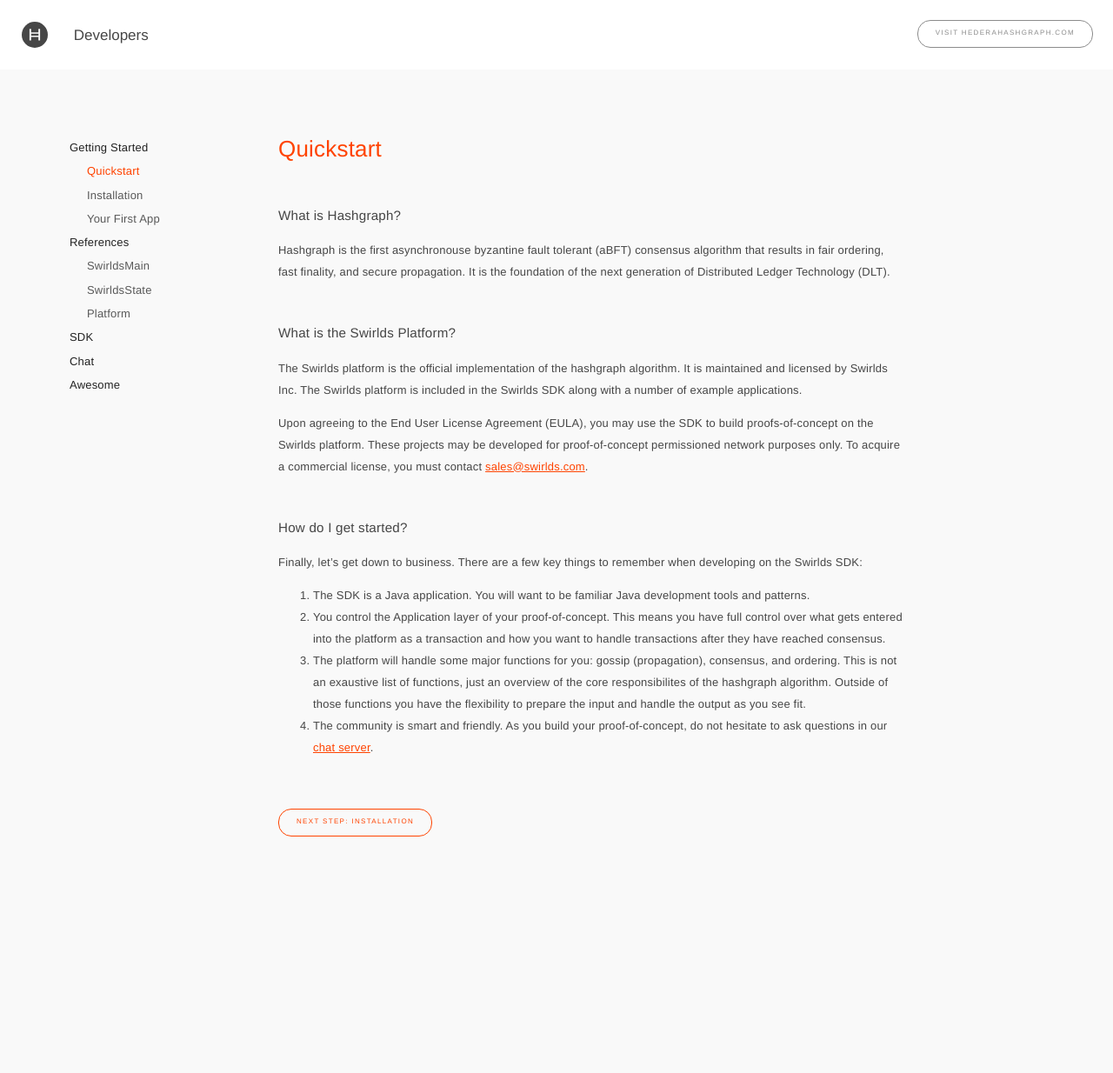
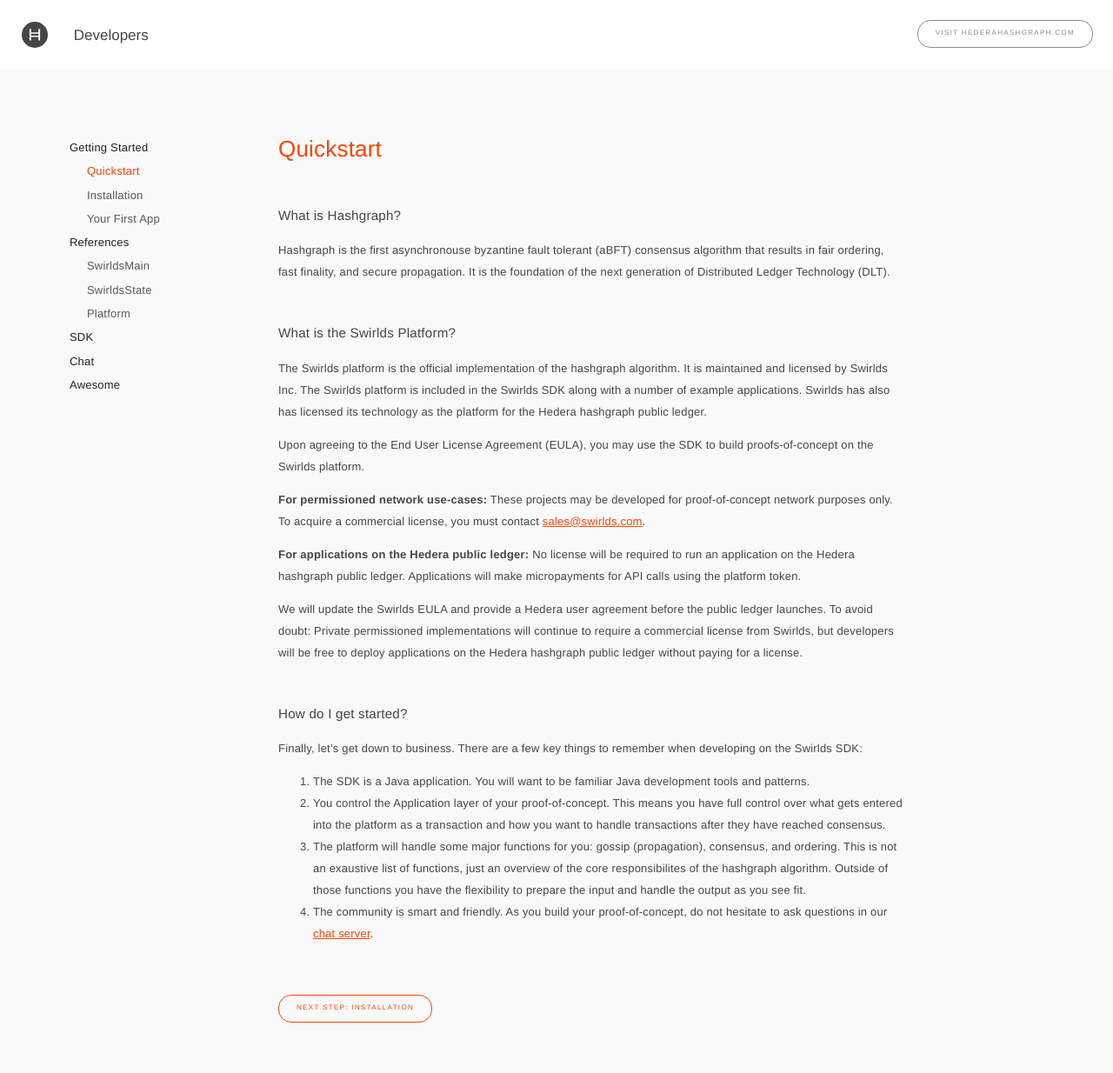
Before and after one commit to ghanem-mhd/hashgraph.github.io, a Jekyll site: the page built from _docs/quickstart.md, in a window 1280 px wide. Shown: the whole page at 87% size. Built offline with Jekyll 4.4.1, drawn with Linux system fonts in a browser that asks for light colours; some web fonts are replaced; before the commit the page ends 1020 px from its top, so only the background shows below that.

Commit message:
Updated licensing wording

```diff
--- a/_docs/quickstart.md
+++ b/_docs/quickstart.md
@@ -9,9 +9,15 @@
 
 ### What is the Swirlds Platform?
 
-The Swirlds platform is the official implementation of the hashgraph algorithm. It is maintained and licensed by Swirlds Inc. The Swirlds platform is included in the Swirlds SDK along with a number of example applications.
+The Swirlds platform is the official implementation of the hashgraph algorithm. It is maintained and licensed by Swirlds Inc. The Swirlds platform is included in the Swirlds SDK along with a number of example applications. Swirlds has also has licensed its technology as the platform for the Hedera hashgraph public ledger.
 
-Upon agreeing to the End User License Agreement (EULA), you may use the SDK to build proofs-of-concept on the Swirlds platform. These projects may be developed for proof-of-concept permissioned network purposes only. To acquire a commercial license, you must contact [sales@swirlds.com](mailto:sales@swirlds.com).
+Upon agreeing to the End User License Agreement (EULA), you may use the SDK to build proofs-of-concept on the Swirlds platform.
+
+**For permissioned network use-cases:** These projects may be developed for proof-of-concept network purposes only. To acquire a commercial license, you must contact [sales@swirlds.com](mailto:sales@swirlds.com).
+
+**For applications on the Hedera public ledger:** No license will be required to run an application on the Hedera hashgraph public ledger. Applications will make micropayments for API calls using the platform token.
+
+We will update the Swirlds EULA and provide a Hedera user agreement before the public ledger launches.  To avoid doubt: Private permissioned implementations will continue to require a commercial license from Swirlds, but developers will be free to deploy applications on the Hedera hashgraph public ledger without paying for a license.
 
 ### How do I get started?
 
```
